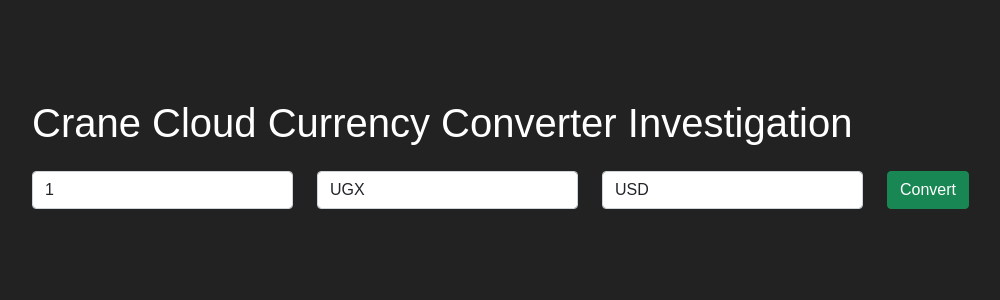
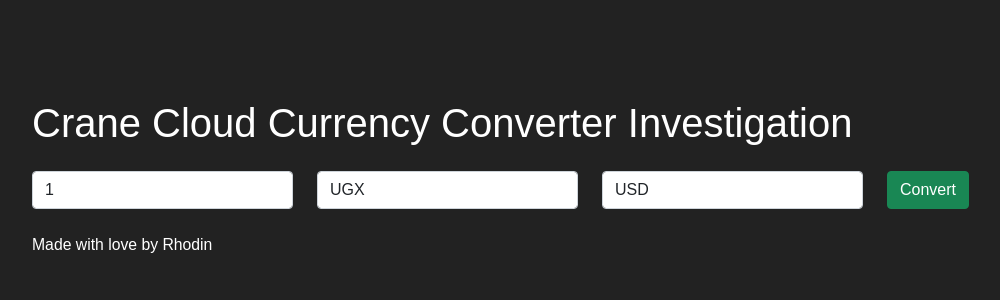
Before and after one commit to rhodinemma/currency-converter, a React (Vite) app: page / in a window 1280 px wide. Shown: the top 300 px of the page, without its empty margins (50-1050 px from the left). Built offline with nearby package versions, Linux system fonts and the light colour scheme.

Commit message:
add credits

```diff
--- a/src/App.jsx
+++ b/src/App.jsx
@@ -43,7 +43,6 @@ function App() {
       if (!res || res.success !== true) {
         return false;
       }
-
       const convertFrom = res.rates[from];
       const convertTo = res.rates[to];
       const conversionResult = (1 / convertFrom) * convertTo * value;
@@ -136,6 +135,9 @@ function App() {
             </Button>
           </Col>
         </Row>
+        <Row>
+          <small className="mt-4">Made with love by Rhodin</small>
+        </Row>
       </Form>
 
       <Modal
```
